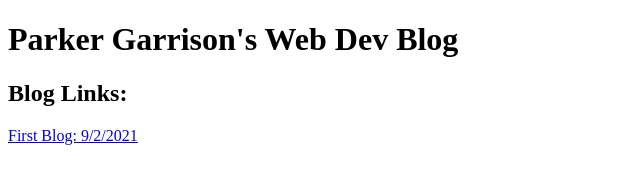
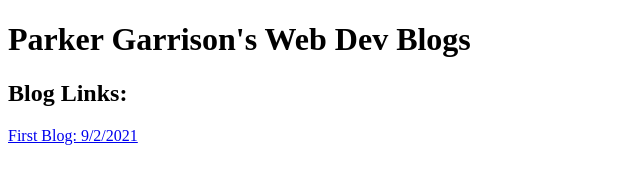
Before and after one commit to parkgarrison/WebDevBlog, a plain HTML site: page index.html in a window 1280 px wide. Shown: the full height of the page, 0-640 px from the left. Drawn offline with Linux system fonts and the light colour scheme.

Commit message:
Commit 11

```diff
--- a/index.html
+++ b/index.html
@@ -1,7 +1,7 @@
 <!DOCTYPE html>
 <html>
     <h1>
-        Parker Garrison's Web Dev Blog<br>
+        Parker Garrison's Web Dev Blogs<br>
     </h1>
     <h2>
     Blog Links:<br>
```
